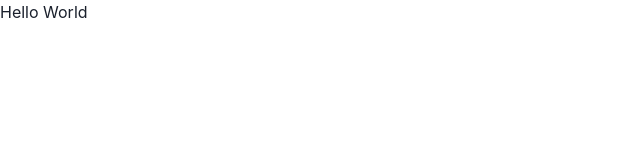
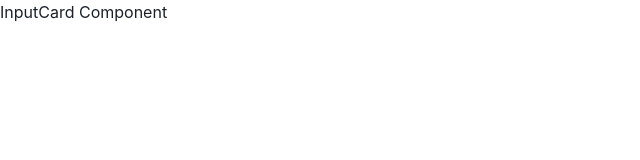
Before and after one commit to N-Nikolaev/socialpinpoint-tech-test, a React (Vite) app: page / in a window 1280 px wide. Shown: the top 160 px of the page, without its empty margins (0-640 px from the left). Built offline with nearby package versions, Linux system fonts and the light colour scheme.

Commit message:
Add InputCard component

```diff
--- a/src/App.tsx
+++ b/src/App.tsx
@@ -1,9 +1,10 @@
 import React from 'react'
+import InputCard from './components/InputCard/InputCard'
 
 const App: React.FC = () => {
   return (
     <div>
-      Hello World
+      <InputCard />
     </div>
   )
 }
--- /dev/null
+++ b/src/components/InputCard/InputCard.tsx
@@ -0,0 +1,11 @@
+import React from 'react'
+
+const InputCard: React.FC = () => {
+    return (
+        <div>
+            InputCard Component
+        </div>
+    )
+}
+
+export default InputCard
```
